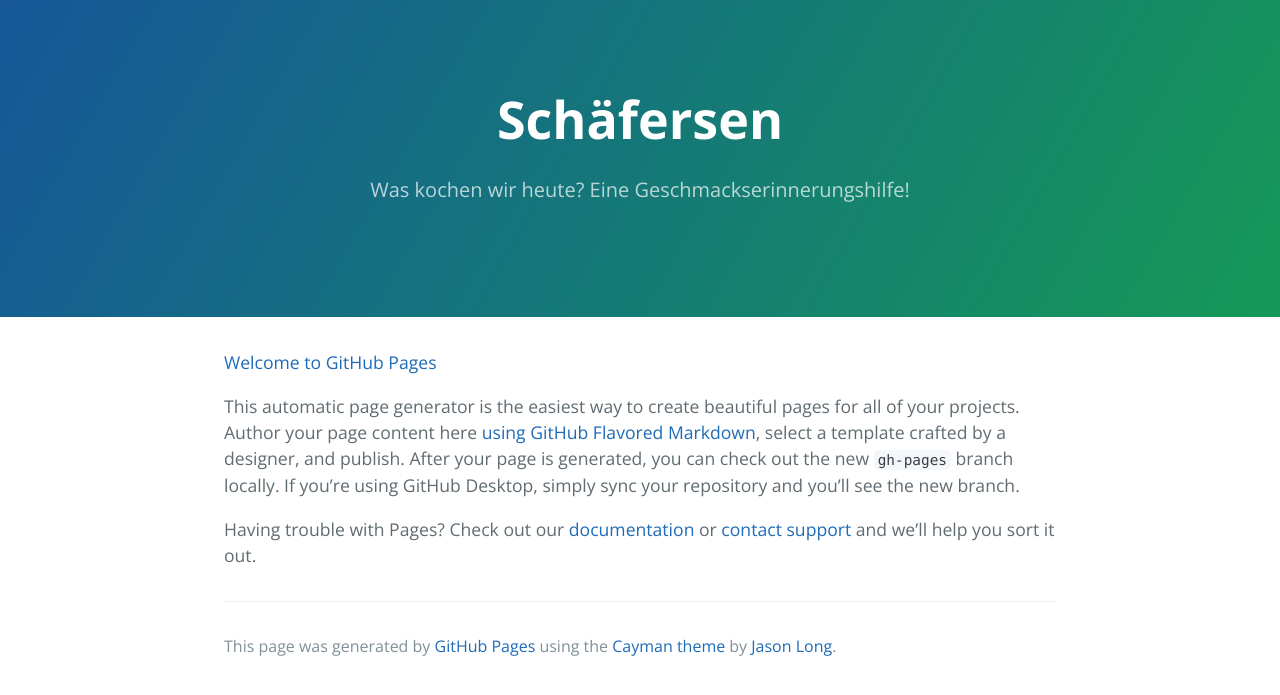
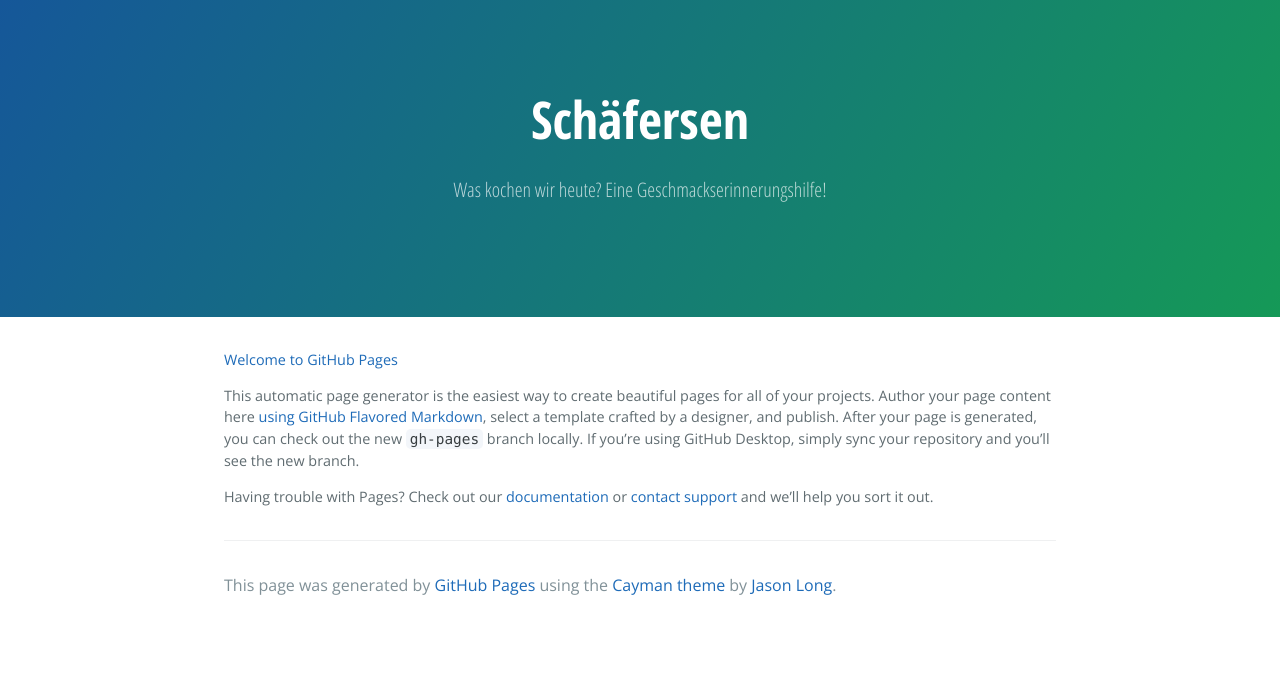
Before and after one commit to Schaefersen/schaefersen.github.io, a Jekyll site: the page built from index.html, in a window 1280 px wide. Shown: the top 695 px of the page. Built offline with Jekyll 4.4.1, drawn with Linux system fonts in a browser that asks for light colours.

Commit message:
changed font

```diff
--- a/_layouts/default.html
+++ b/_layouts/default.html
@@ -5,7 +5,7 @@
     <title>{{ page.title }}</title>
     <meta name="viewport" content="width=device-width, initial-scale=1">
     <link rel="stylesheet" type="text/css" href="/stylesheets/normalize.css" media="screen">
-    <link rel="stylesheet" type="text/css" href="https://fonts.googleapis.com/css?family=Open+Sans:400,700">
+    <link href='https://fonts.googleapis.com/css?family=Open+Sans+Condensed:300,300italic,700|Open+Sans:400,700' rel='stylesheet' type='text/css'>
     <link rel="stylesheet" type="text/css" href="/stylesheets/stylesheet.css" media="screen">
     <link rel="stylesheet" type="text/css" href="/stylesheets/github-light.css" media="screen">
   </head>
--- a/stylesheets/stylesheet.css
+++ b/stylesheets/stylesheet.css
@@ -4,8 +4,8 @@
 body {
   padding: 0;
   margin: 0;
-  font-family: "Open Sans", "Helvetica Neue", Helvetica, Arial, sans-serif;
-  font-size: 16px;
+  font-family: 'Open Sans', sans-serif;
+  font-size: 13px;
   line-height: 1.5;
   color: #606c71; }
 
@@ -55,6 +55,7 @@
 
 .page-header {
   color: #fff;
+  font-family: 'Open Sans Condensed', sans-serif;
   text-align: center;
   background-color: #159957;
   background-image: linear-gradient(120deg, #155799, #159957); }
@@ -111,6 +112,7 @@
 .main-content h1, .main-content h2, .main-content h3, .main-content h4, .main-content h5, .main-content h6 {
   margin-top: 2rem;
   margin-bottom: 1rem;
+  font-family: 'Open Sans Condensed', sans-serif;
   font-weight: normal;
   color: #159957; }
 .main-content p {
@@ -208,7 +210,7 @@
     max-width: 64rem;
     padding: 2rem 6rem;
     margin: 0 auto;
-    font-size: 1.1rem; } }
+    font-size: 0.9rem; } }
 
 @media screen and (min-width: 42em) and (max-width: 64em) {
   .main-content {
```
